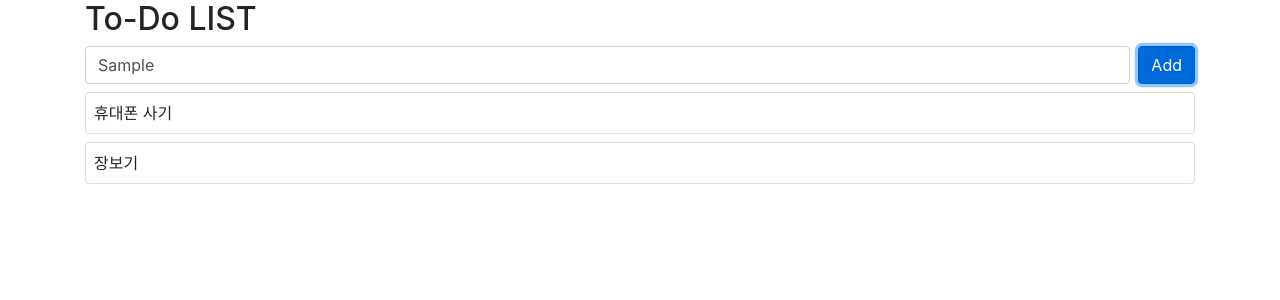
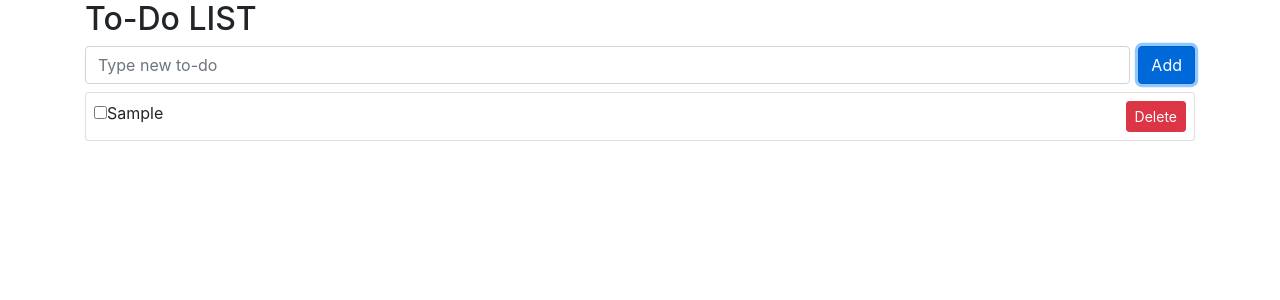
Before and after one commit to nowij/vuejs3-todoList-project, a Vue app: page / in a window 1280 px wide. Both pictures are taken after typing "Sample" into the empty fields and a click on the button "Add". Shown: the top 300 px of the page. Built offline with nearby package versions, Linux system fonts and the light colour scheme.

Commit message:
체크 및 삭제 기능 추가

```diff
--- a/src/App.vue
+++ b/src/App.vue
@@ -3,26 +3,34 @@
   <!-- 줄여쓰기 v-on:   = @      -->
   <div class="container">
     <h2>To-Do LIST</h2>
-    <form class="d-flex" @submit="onSubmit">
+    <form @submit.prevent="onSubmit">
+      <div class="d-flex">
+        <!-- 입력창 -->
         <div class="flex-grow-1 mr-2">
-        <input class="form-control" type="text"
-          v-model="todo" placeholder="Type new to-do" >
+          <input class="form-control" type="text" v-model="todo" placeholder="Type new to-do" >
         </div>
         <div>
-        <button
-          class="btn btn-primary"
-          type="submit"> Add
-        </button>
+          <button class="btn btn-primary" type="submit"> Add </button>
+        </div>
       </div>
     </form>
+    <!-- 빈 값 입력 시 -->
+    <div v-if="hasError" style="color: red;">
+      This filed cannot be Empty!
+    </div>
+    <div v-for="(todo, index) in todoList" :key="todo.id">
       <div class="card mt-2">
-      <div class="card-body p-2">
-          {{ todoList[0].subject }}
+        <div class="card-body p-2 d-flex aline-items-center">
+          <!-- 목록 -->
+          <div class="form-chekck flex-grow-1">
+            <input class="form-cheeck-input" type="checkbox" v-model="todo.completed"/>
+            <label class="form-check-label" :class="{ todo: todo.completed }">{{ todo.subject }}</label>
+          </div>
+          <!-- 삭제 -->
+          <div>
+            <button class="btn btn-danger btn-sm" @click="deleteTodo(index)">Delete</button>
           </div>
         </div>
-    <div class="card mt-2">
-      <div class="card-body p-2">
-        {{ todoList[1].subject }}
       </div>
     </div>
 
@@ -36,31 +44,42 @@ import { ref } from 'vue';
 export default {
   setup() {
     const todo = ref('');
-    const todoList = ref([
-      {id: 1, subject: '휴대폰 사기'},
-      {id:2, subject: '장보기'}
-    ]);
+    const todoList = ref([]);
+    const hasError = ref(false);
 
     const onSubmit = (e) => {
-      //console.log(todo.value);
       e.preventDefault();
+      if (todo.value === '') {
+        hasError.value = true;
+      } else {
         todoList.value.push({
             id: Date.now(),
-          subject: todo.value
+            subject: todo.value,
+            completed: false
         });
+        hasError.value = false;
+        todo.value = ''; // 입력창 clear
+      }
+    };
+
+    const deleteTodo = (index) => {
+      todoList.value.splice(index, 1);
     };
 
     return {
       todo,
       onSubmit,
-      todoList
+      todoList,
+      hasError,
+      deleteTodo
     };
   }
 }
 </script>
 
 <style>
-.name {
-  color: blue;
+  .todo {
+    color: gray;
+    text-decoration: line-through;
   }
 </style>
```
Lines whose indentation alone changed are shown as unchanged.
